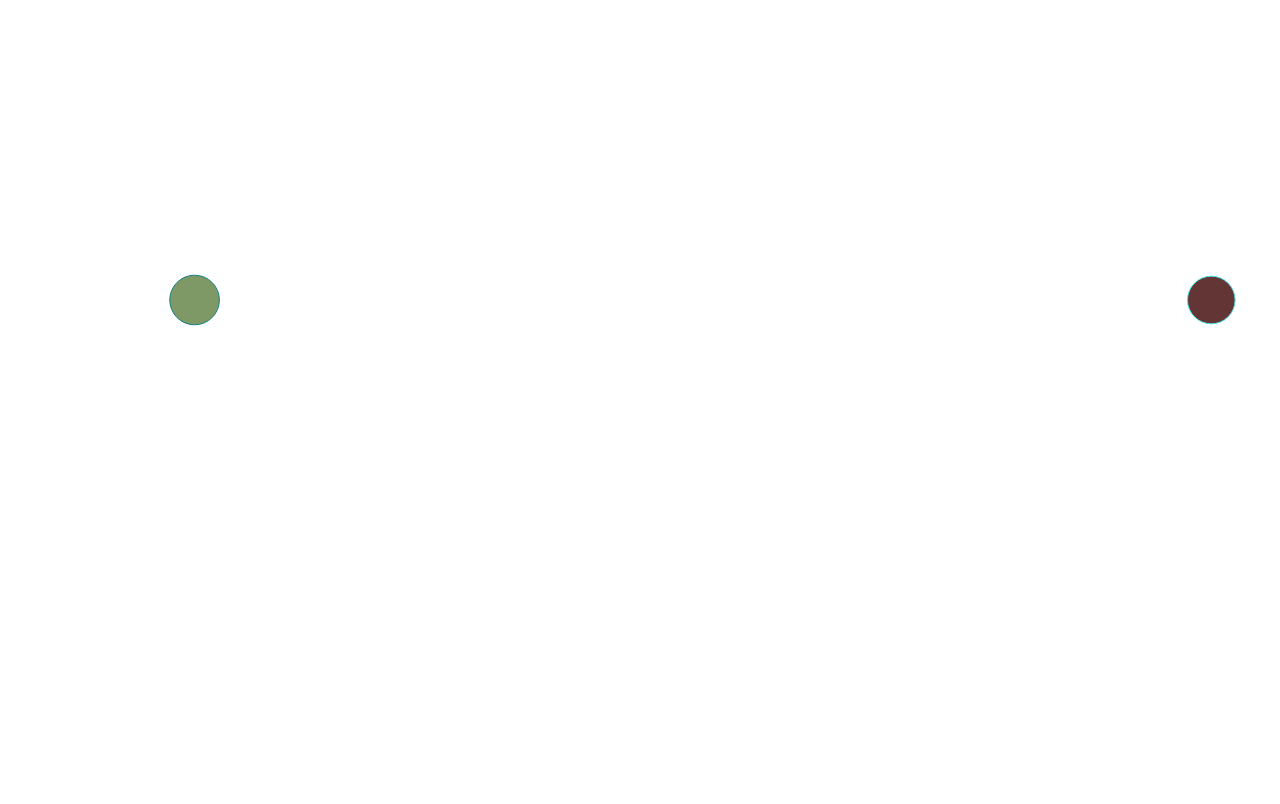
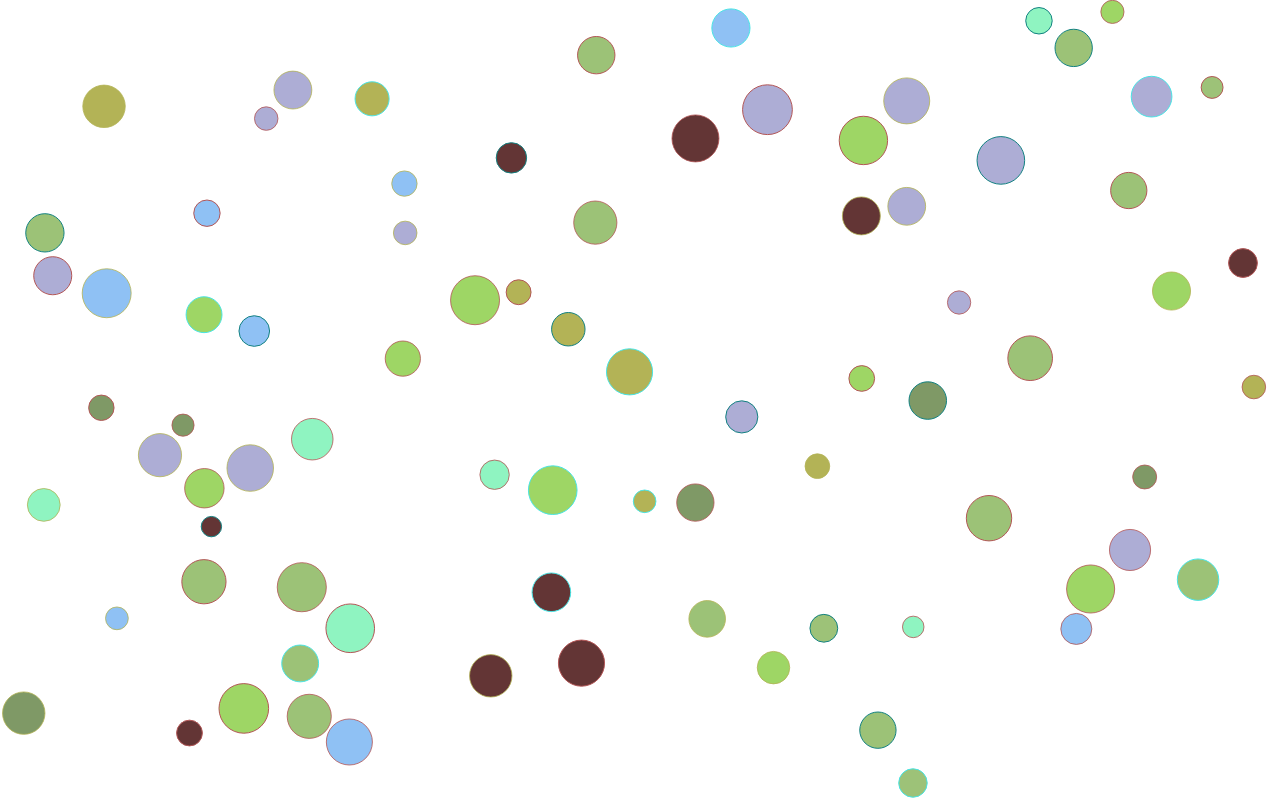
Before and after one commit to shrnayvi/Canvas, a plain HTML site: page circle/index.html in a window 1280 px wide. Drawn offline with Linux system fonts and the light colour scheme.

Commit message:
Worked on circle collision

```diff
--- a/circle/circle.js
+++ b/circle/circle.js
@@ -1,4 +1,4 @@
-function Particle(x, y, radius, ctx) {
+function Particle(x, y, radius) {
   this.position = new Vector(x, y);
   this.radius = radius;
 
@@ -10,16 +10,15 @@ function Particle(x, y, radius, ctx) {
   }
 
   this.velocity = new Vector(
-    random(-1, 4),
-    //random(-1, 1),
-    0
+    random(-1, 1),
+    random(-1, 1),
   );
 
   this.addVelocity = function(x, y) {
     this.velocity = new Vector(x, y);
   }
 
-  this.draw = function() {
+  this.draw = function(ctx) {
     ctx.beginPath();
     ctx.arc(this.position.x, this.position.y, radius, 0, TWO_PI, false);
     ctx.fillStyle = this.fillColor;
@@ -36,28 +35,47 @@ function Particle(x, y, radius, ctx) {
     if(this.position.y + radius >= WINDOW_HEIGHT || this.position.y <= radius) {
       this.velocity.y = -this.velocity.y;
     }
-    this.position.add(this.velocity);
+    this.position = this.position.add(this.velocity);
   }
 
   this.checkCollision = function(particle) {
     if(this.collides(particle)) {
+
+      var d = distance(this.position, particle.position);
+      var overlap = (d - this.radius - particle.radius) * 0.5;
+
+      this.position.x -= overlap * (this.position.x - particle.position.x) / d;
+      this.position.y -= overlap * (this.position.y - particle.position.y) / d;
+
+      particle.position.x += overlap * (this.position.x - particle.position.x) / d;
+      particle.position.y += overlap * (this.position.y - particle.position.y) / d;
+
+      var theta = Math.atan2(particle.position.y - this.position.y, particle.position.x - this.position.x);
+
+      var u1 = this.velocity.rotate(-theta);
+      var u2 = particle.velocity.rotate(-theta);
+
+
       var dm = this.mass - particle.mass;
       var massSum = this.mass + particle.mass;
+      v1x = ((dm * u1.x) + (2 * particle.mass * u2.x)) / massSum;
+      v2x = ((-dm * u2.x) + (2 * this.mass * u1.x)) / massSum;
 
-      v1x = ((dm * this.velocity.x) + (2 * particle.mass * particle.velocity.x)) / massSum;
-      v2x = ((-dm * particle.velocity.x) + (2 * this.mass * this.velocity.x)) / massSum;
+      var v1 = new Vector(v1x, u1.y);
+      var v2 = new Vector(v2x, u2.y);
 
-      this.velocity.x = v1x;
-      particle.velocity.x = v2x;
+
+      vFinal1 = v1.rotate(theta);
+      vFinal2 = v2.rotate(theta);
+
+      this.velocity = vFinal1;
+      particle.velocity = vFinal2;
     }
   }
 
   this.collides = function(particle) {
     var dSq = distanceSq(this.position, particle.position);
-    if(dSq <= (this.radius + particle.radius) * (this.radius + particle.radius)) {
-      return true;
-    }
-    return false;
+    return (dSq <= (this.radius + particle.radius) * (this.radius + particle.radius));
   }
 
 }
--- a/circle/constants.js
+++ b/circle/constants.js
@@ -4,5 +4,21 @@ var GRAVITY = 2;
 var PI = Math.PI;
 var TWO_PI = PI * 2;
 
-var FILL_COLORS = ['rgb(143, 244, 193)', 'rgb(143, 193, 244)', 'rgb(173, 173, 213)', 'rgb(127, 153, 102)', 'rgb(99, 53, 53)'];
-var STROKE_COLORS = ['rgb(72, 228, 228)', 'rgb(18, 129, 129)'];
+var FILL_COLORS = [
+  'rgb(143, 244, 193)',
+  'rgb(143, 193, 244)',
+  'rgb(173, 173, 213)',
+  'rgb(127, 153, 102)',
+  'rgb(99, 53, 53)',
+  'rgb(158, 214, 101)',
+  'rgb(179, 179, 86)',
+	'rgba(132, 179, 86, 0.8)',
+
+];
+var STROKE_COLORS = [
+  'rgb(72, 228, 228)',
+  'rgb(18, 129, 129)',
+	'rgb(179, 86, 86)',
+	'rgba(179, 86, 86, 0.8)',
+	'rgba(179, 179, 86, 0.8)'
+];
--- a/circle/index.html
+++ b/circle/index.html
@@ -13,9 +13,9 @@
 <body>
   <canvas id="canvas"></canvas>
   <script src="./constants.js"></script>
+  <script src="./math.js"></script>
   <script src="./vector.js"></script>
   <script src="./canvas.js"></script>
-  <script src="./math.js"></script>
   <script src="./circle.js"></script>
   <script src="./index.js"></script>
 </body>
--- a/circle/index.js
+++ b/circle/index.js
@@ -1,20 +1,20 @@
-var NUM = 2;
+var NUM = 80;
 
 function createParticles() {
   var particles = [];
   var maxNumberOfOverlappingTries = 0;
+  var x = 300;
   for(var i = 0; i < NUM; i++) {
     var radius = random(10, 25);
     var x = Math.random() * (WINDOW_WIDTH - radius * 2) + radius;
-    //var y = Math.random() * (WINDOW_HEIGHT - radius * 2) + radius;
-    var y = 300;
+    var y = Math.random() * (WINDOW_HEIGHT - radius * 2) + radius;
 
     if(i > 0) {
       for(var j = 0; j < particles.length; j++) {
         var dSq = distanceSq({ x: x, y: y }, particles[j].position) ;
         if(dSq < (radius + particles[j].radius) * (radius + particles[j].radius)) {
           x = Math.random() * (WINDOW_WIDTH - radius * 2) + radius;
-          //y = Math.random() * (WINDOW_HEIGHT - radius * 2) + radius;
+          y = Math.random() * (WINDOW_HEIGHT - radius * 2) + radius;
 
           j = -1;
         }
@@ -25,8 +25,8 @@ function createParticles() {
       if(maxNumberOfOverlappingTries > 8000) break;
     }
 
-    var particle= new Particle(x, y, radius, ctx);
-    particle.addMass(5)
+    var particle= new Particle(x, y, radius);
+    particle.addMass(2 * radius);
     particles.push(particle);
   }
 
@@ -41,12 +41,10 @@ function loop() {
   function draw() {
     ctx.clearRect(0, 0, WINDOW_WIDTH, WINDOW_HEIGHT);
     for(var i = 0; i < particles.length; i++) {
-      particles[i].draw();
+      particles[i].draw(ctx);
       particles[i].update();
-      console.log(particles[i].velocity.x)
       for(j = 0; j < particles.length; j++) {
-        if(i === j) continue;
-        else {
+        if(i !== j) {
           particles[i].checkCollision(particles[j])
         }
       }
--- a/circle/vector.js
+++ b/circle/vector.js
@@ -8,12 +8,32 @@ function Vector(x, y) {
   }
 
   this.mult = function(scaleFactor) {
-    this.x *= scaleFactor;
-    this.y *= scaleFactor;
+    return new Vector(
+      this.x * scaleFactor,
+      this.y * scaleFactor,
+    )
   }
 
   this.add = function(vector) {
-    this.x += vector.x;
-    this.y += vector.y;
+    return new Vector(this.x + vector.x, this.y + vector.y);
+  }
+
+  this.rotate = function(angle) {
+    return new Vector(
+      this.x * Math.cos(angle) - this.y * Math.sin(angle),
+      this.x * Math.sin(angle) + this.y * Math.cos(angle),
+    )
+  }
+
+  this.normal = function(vector) {
+    var d = distance(vector, this);
+    var nx = (vector.x - this.x) / d;
+    var ny = (vector.y - this.y) / d;
+
+    return new Vector(nx, ny);
+  }
+
+  this.dotProduct = function(vector) {
+    return this.x * vector.x + this.y * vector.y;
   }
 }
```
